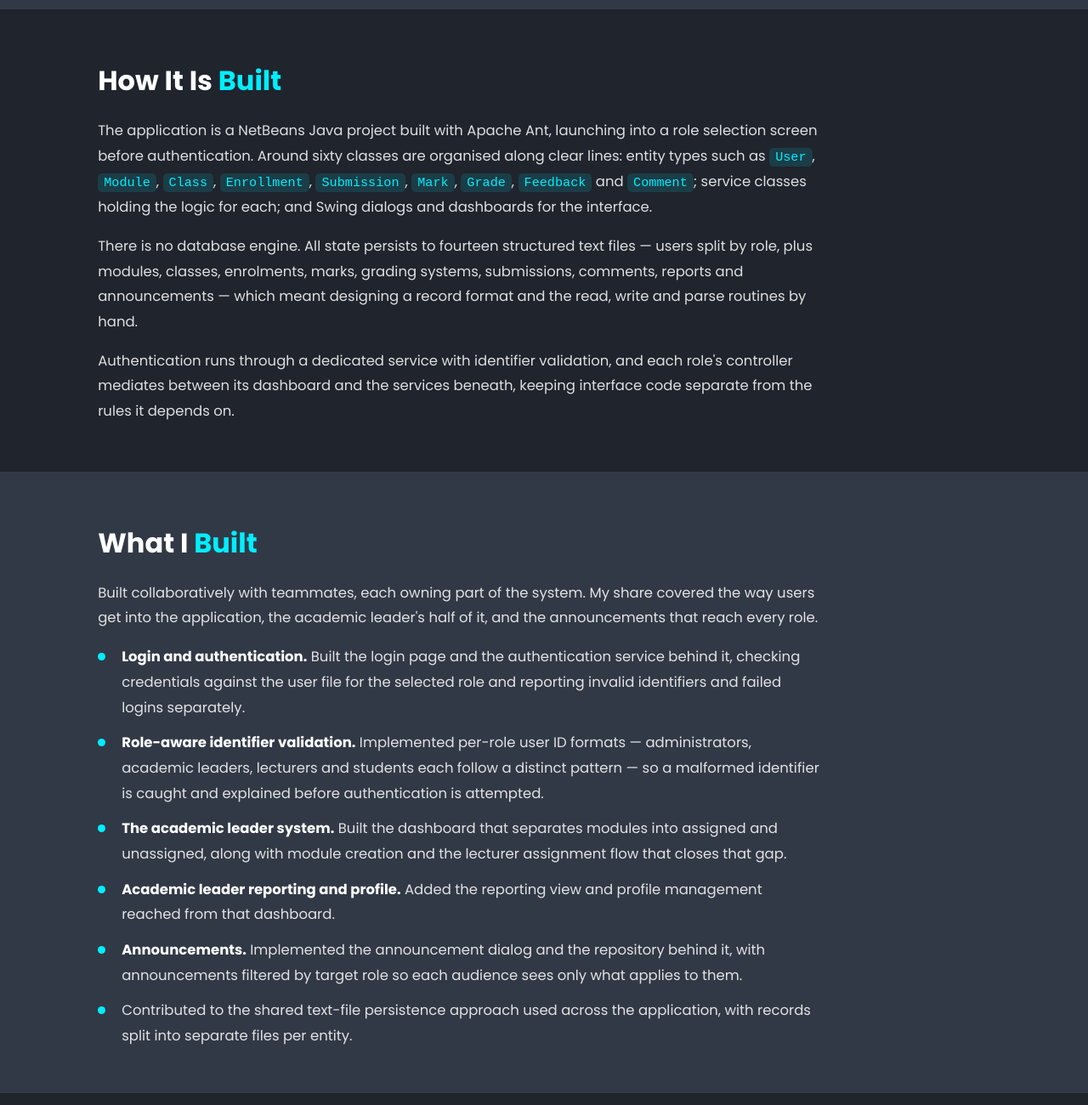
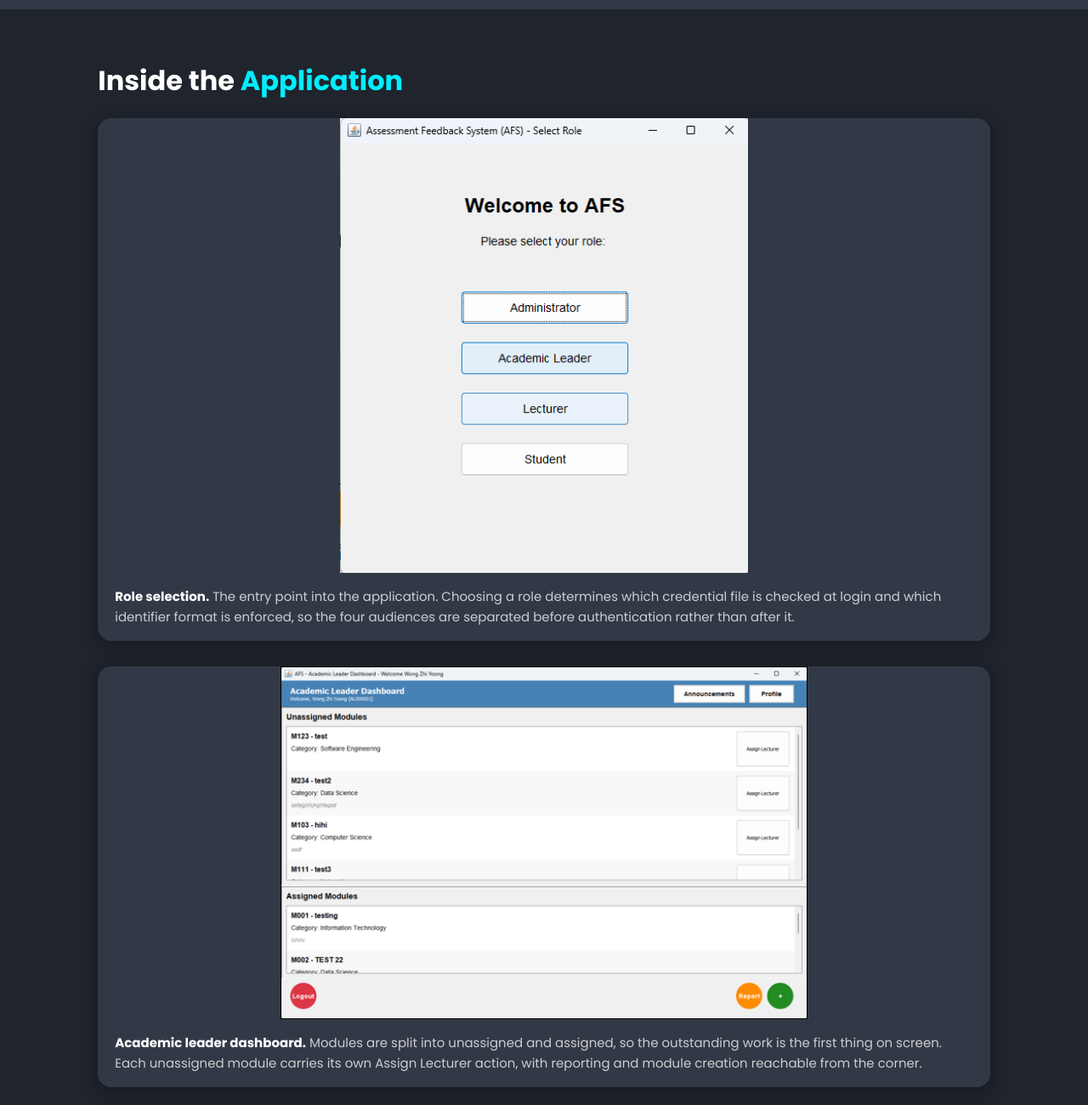
Before and after one commit to ZyWong1234/ZyWong1234.github.io, a website built with Vite: page projects/assessment-feedback-system.html in a window 1280 px wide. Shown: the part 1940-3240 px from the top of the page at 85% size. Built offline with nearby package versions, Linux system fonts and the light colour scheme.

Commit message:
Use the real AFS screenshots in place of the cover graphic
The three supplied screenshots cover exactly the areas owned on this
project, so they go in as their own section: role selection, the
academic leader dashboard, and the announcements dialog. Captions
explain what each screen does rather than restating the labels.

- Homepage card now shows the academic leader dashboard
- The placeholder SVG cover is deleted, nothing references it
- afs_login.png is the role selection window rather than the login
  form, and is captioned as such
- Adds .shot--narrow and .shot--medium so these smaller captures sit at
  native size instead of being upscaled and blurred
- Screenshot heading renamed to "Inside the Application" so it no
  longer collides with the "What I Built" contribution heading

Co-Authored-By: Claude Opus 5 <noreply@anthropic.com>

```diff
--- a/project.css
+++ b/project.css
@@ -302,3 +302,15 @@
 .btn-icon i {
     font-size: 2rem;
 }
+
+/* Screenshots smaller than the content column should sit at their native
+   size rather than being upscaled into a blurry mess. */
+.shot--narrow img {
+    max-width: 48rem;
+    margin: 0 auto;
+}
+
+.shot--medium img {
+    max-width: 62rem;
+    margin: 0 auto;
+}
--- a/projects/assessment-feedback-system.html
+++ b/projects/assessment-feedback-system.html
@@ -169,8 +169,47 @@
   </div>
 </section>
 
+<!-- screenshots -->
+<section>
+  <h2 class="section-title">Inside the <span>Application</span></h2>
+
+  <div class="shots">
+    <figure class="shot shot--narrow">
+      <img src="../images/afs_login.png" width="484" height="540" loading="lazy"
+           alt="Assessment Feedback System role selection window with buttons for Administrator, Academic Leader, Lecturer and Student">
+      <figcaption>
+        <strong>Role selection.</strong> The entry point into the application.
+        Choosing a role determines which credential file is checked at login and
+        which identifier format is enforced, so the four audiences are separated
+        before authentication rather than after it.
+      </figcaption>
+    </figure>
+
+    <figure class="shot shot--medium">
+      <img src="../images/afs_AL.png" width="604" height="404" loading="lazy"
+           alt="Academic Leader Dashboard listing unassigned modules with Assign Lecturer buttons above a list of assigned modules">
+      <figcaption>
+        <strong>Academic leader dashboard.</strong> Modules are split into
+        unassigned and assigned, so the outstanding work is the first thing on
+        screen. Each unassigned module carries its own Assign Lecturer action,
+        with reporting and module creation reachable from the corner.
+      </figcaption>
+    </figure>
+
+    <figure class="shot shot--medium">
+      <img src="../images/afs_announcement.png" width="604" height="404" loading="lazy"
+           alt="Announcements dialog showing a table of announcement titles, content and dates over the dashboard">
+      <figcaption>
+        <strong>Announcements.</strong> A modal listing announcements with their
+        title, content and date. The repository behind it filters by target role,
+        so each audience sees only the notices meant for them.
+      </figcaption>
+    </figure>
+  </div>
+</section>
+
 <!-- architecture -->
-<section>
+<section class="alt-bg">
   <h2 class="section-title">How It Is <span>Built</span></h2>
   <p>
     The application is a NetBeans Java project built with Apache Ant, launching
@@ -196,7 +235,7 @@
 </section>
 
 <!-- contribution -->
-<section class="alt-bg">
+<section>
   <h2 class="section-title">What I <span>Built</span></h2>
   <p>
     Built collaboratively with teammates, each owning part of the system. My
```
Also changed, not shown: index.html (+2 -2 lines), images/afs_AL.png (added), images/afs_announcement.png (added), images/afs_login.png (added), images/assessment-feedback-system.svg (deleted).
